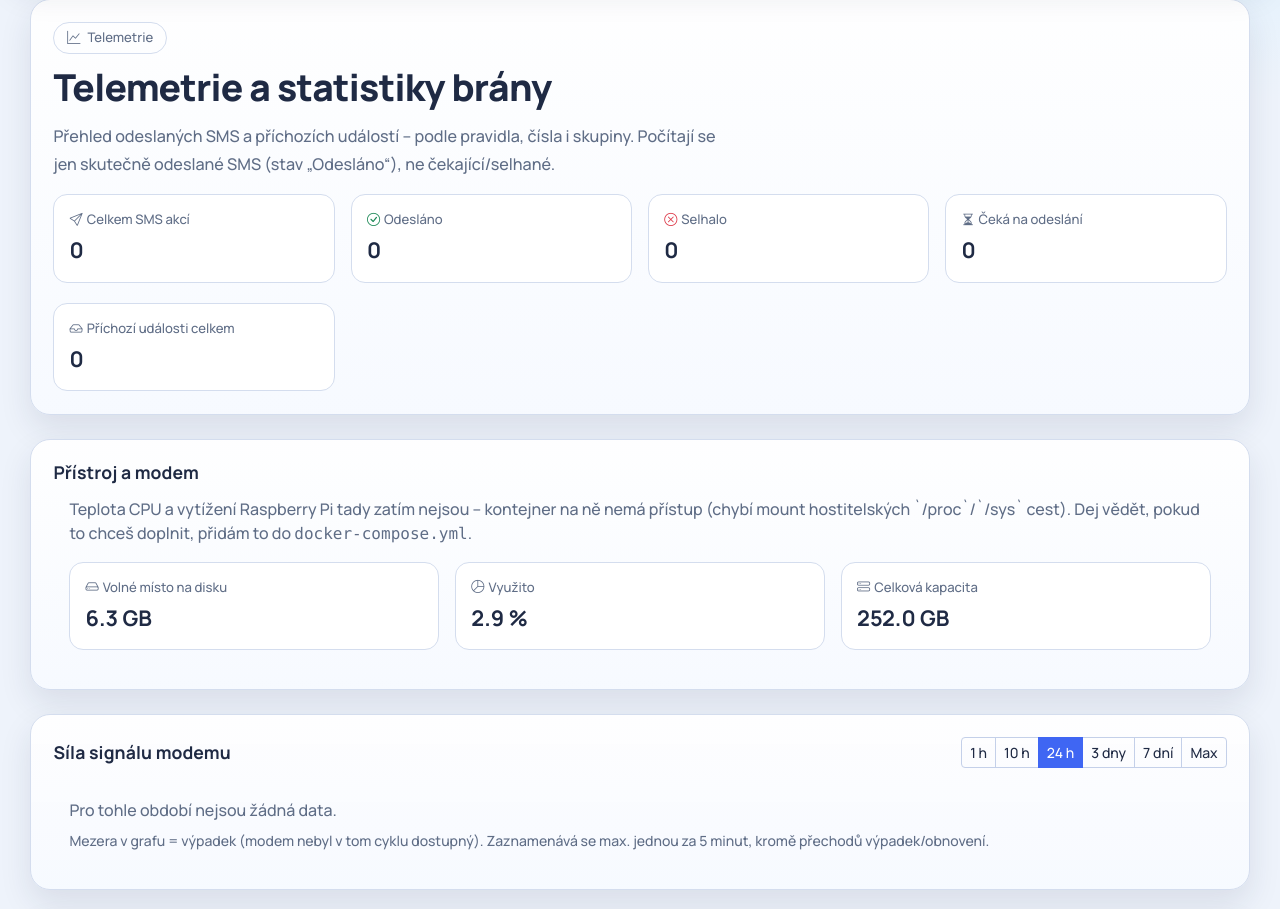
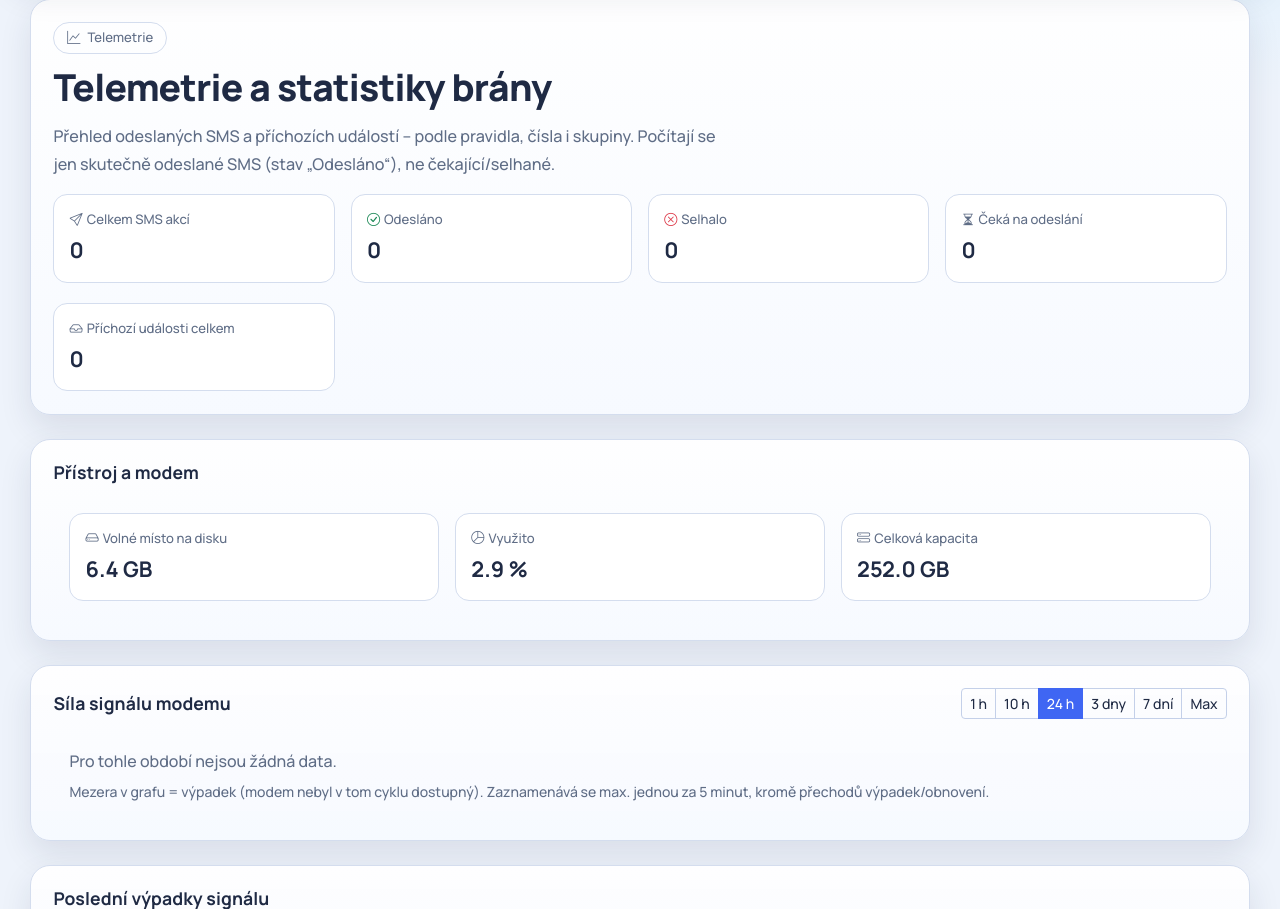
Before and after one commit to denyduck/gsm_gate, a Django app: page /dashboard/telemetrie/ in a window 1280 px wide. Shown: the part 201-1110 px from the top of the page. Run offline with Django 5.2, Linux system fonts and the light colour scheme; the visitor is signed in with stand-in values (Sample User, id 1); data that the repository does not hold is empty; some libraries are stand-ins or nearby versions.

Commit message:
fix: remove dev-facing limitation note from Telemetrie UI
The CPU-temp/host-mount explanation was meant for the conversation,
not for the app itself - it stayed documented in
docs/funkcionalita.md, just not shown to users.

```diff
--- a/django_app/dashboard/templates/dashboard/telemetry.html
+++ b/django_app/dashboard/templates/dashboard/telemetry.html
@@ -30,11 +30,7 @@
 
 <section class="app-panel mb-4">
     <div class="panel-header"><h2 class="panel-title">Přístroj a modem</h2></div>
-    <p class="text-muted-soft px-3">
-        Teplota CPU a vytížení Raspberry Pi tady zatím nejsou – kontejner na ně nemá přístup (chybí mount hostitelských `/proc`/`/sys` cest).
-        Dej vědět, pokud to chceš doplnit, přidám to do <span class="mono">docker-compose.yml</span>.
-    </p>
-    <div class="row g-3 px-3 pb-3">
+    <div class="row g-3 p-3">
         <div class="col-md-4">
             <div class="card-stat"><div class="label"><i class="bi bi-hdd me-1"></i>Volné místo na disku</div><div class="value">{{ disk_usage.free_gb|floatformat:1 }} GB</div></div>
         </div>
```
